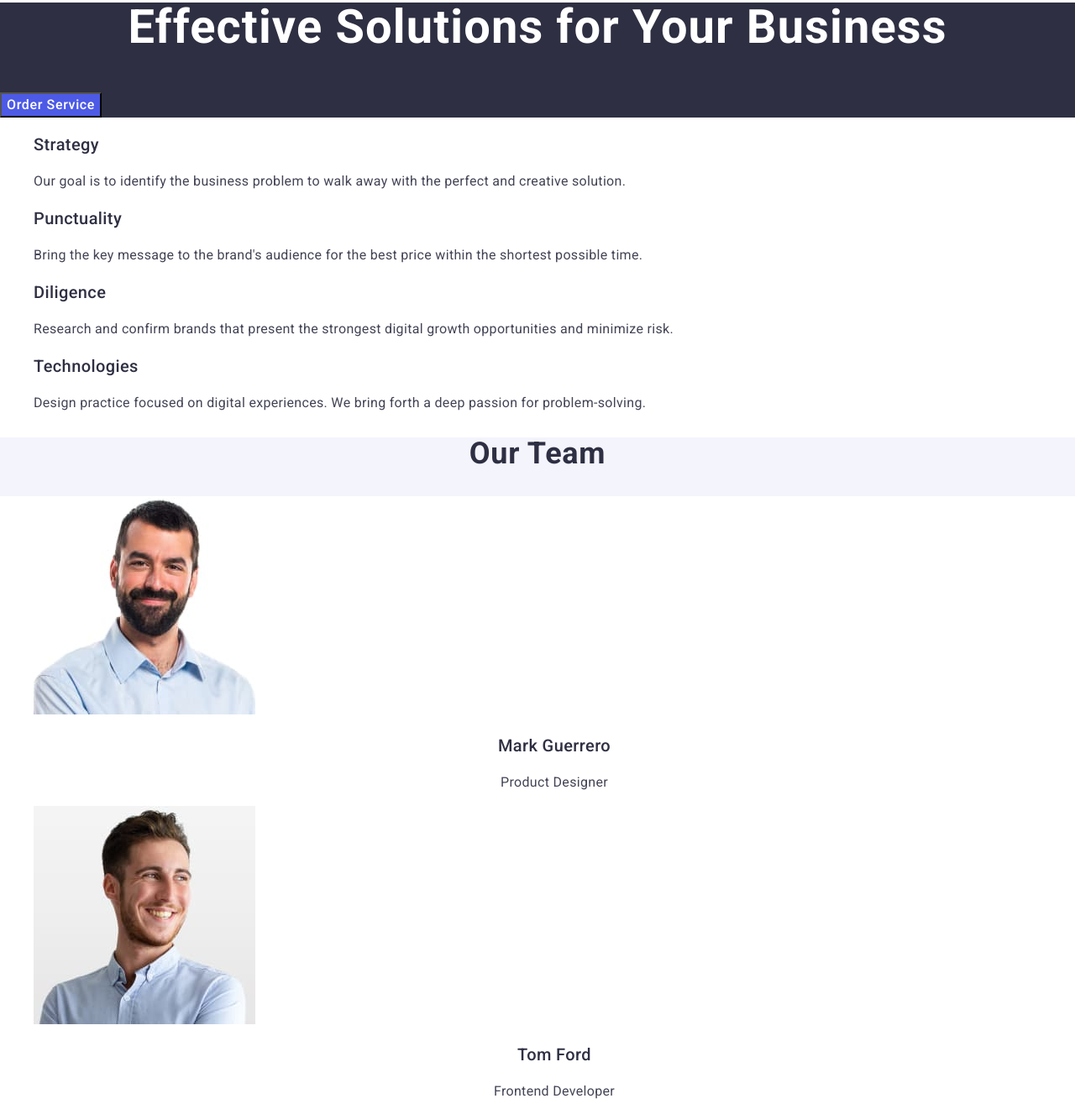
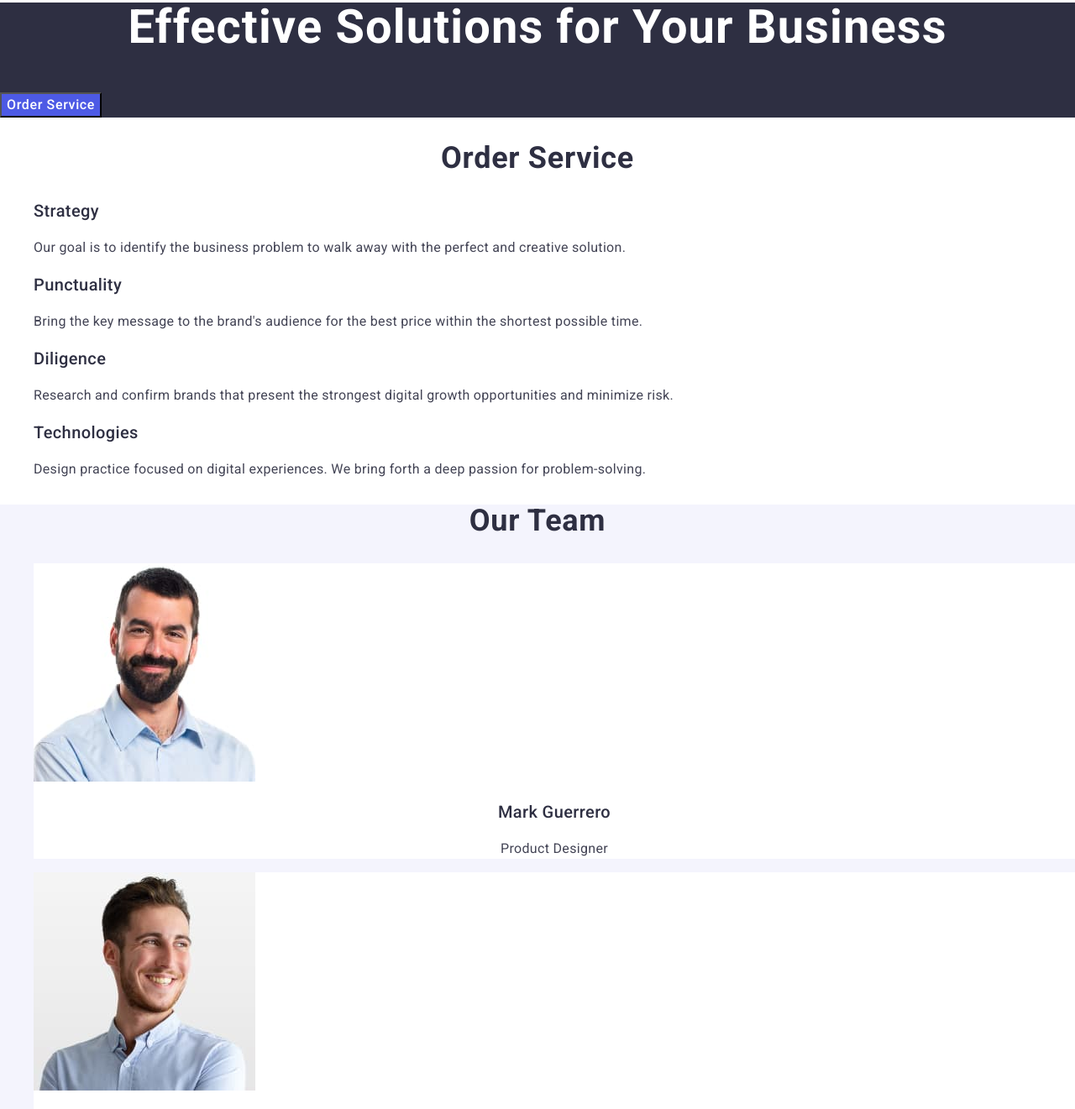
Before and after one commit to VasiliyLVL/goit-markup-hw-02, a plain HTML site: page index.html in a window 1280 px wide. Shown: the part 217-1538 px from the top of the page at 84% size. Drawn offline with nearby package versions, Linux system fonts and the light colour scheme.

Commit message:
goit-markup-hw-02 v1.3
coment class visually-hidden
fix line-height

```diff
--- a/css/styles.css
+++ b/css/styles.css
@@ -12,7 +12,7 @@ ul{
     list-style: none;
 }
 
-.visually-hidden {
+/* .visually-hidden {
     position: absolute;
     width: 1px;
     height: 1px;
@@ -24,14 +24,14 @@ ul{
     clip-path: inset(100%);
     clip: rect(0 0 0 0);
     overflow: hidden;
-}
+} */
 
 .nav-link-logo{
     color:  #4D5AE5;
     font-family: "Raleway", sans-serif;
     font-size: 18px;
     font-weight: 700;
-    line-height: 1,667;
+    line-height: 1,17;
     letter-spacing: 0.03em;
     text-transform: uppercase;
 }
@@ -138,7 +138,7 @@ ul{
     background-color: #F4F4FD;
 }
 
-.team-list{
+.team-list-item{
     background-color: #ffffff;
 }
 
```
